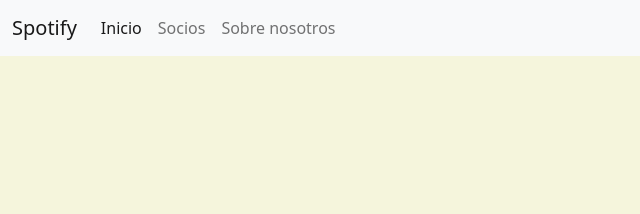
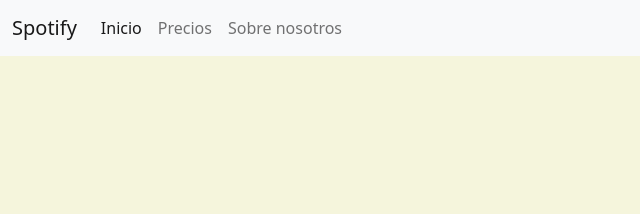
Before and after one commit to KubinNahuel/Modulo-HTML---Bootcamp-Full-Stack-en-Javascript---Dev-Place, a plain HTML site: page Challenge/dia 4/Prices.html in a window 1280 px wide. Shown: the top 214 px of the page, 0-640 px from the left. Drawn offline with Linux system fonts and the light colour scheme.

Commit message:
Update Prices.html

```diff
--- a/Challenge/dia 4/Prices.html
+++ b/Challenge/dia 4/Prices.html
@@ -24,7 +24,7 @@
                     <a class="nav-link active" aria-current="page" href="/index.html">Inicio</a>
                   </li>
                   <li class="nav-item">
-                    <a class="nav-link" href="#">Socios</a>
+                    <a class="nav-link" href="#">Precios</a>
                   </li>
                   <li class="nav-item">
                     <a class="nav-link" href="#">Sobre nosotros</a>
```
